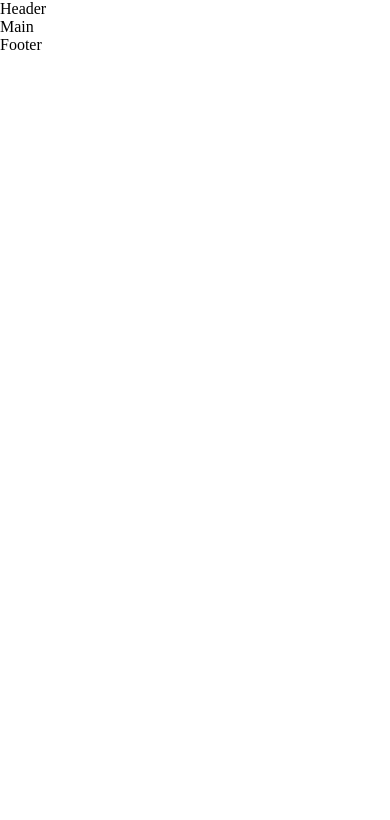
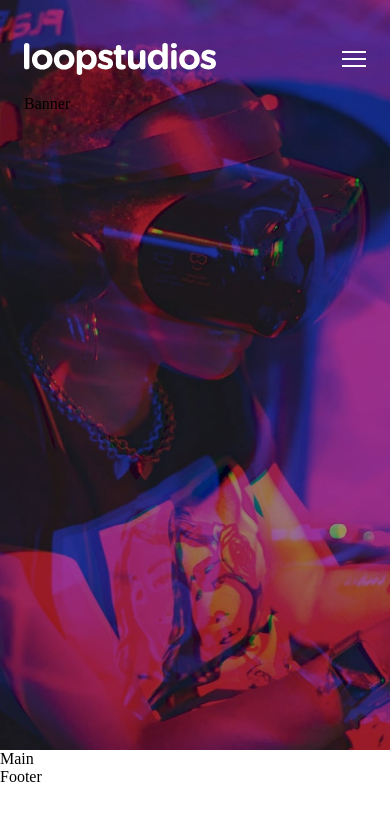
Before and after one commit to Mrcsbda/Web-Responsive-React, a React (Vite) app: page / in a window 390 px wide. Shown: the top 820 px of the page. Built offline with nearby package versions, Linux system fonts and the light colour scheme.

Commit message:
:sparkles: nav mobile

```diff
--- a/index.html
+++ b/index.html
@@ -4,7 +4,7 @@
     <meta charset="UTF-8" />
     <link rel="icon" type="image/svg+xml" href="/vite.svg" />
     <meta name="viewport" content="width=device-width, initial-scale=1.0" />
-    <title>Vite + React</title>
+    <title>Loopstudios</title>
   </head>
   <body>
     <div id="root"></div>
--- /dev/null
+++ b/src/components/banner/Banner.jsx
@@ -0,0 +1,9 @@
+import React from 'react'
+
+const Banner = () => {
+  return (
+    <div>Banner</div>
+  )
+}
+
+export default Banner
--- a/src/components/header/Header.jsx
+++ b/src/components/header/Header.jsx
@@ -1,8 +1,14 @@
 import React from 'react'
+import Nav from '../nav/Nav'
+import Banner from '../banner/Banner'
+import "./header.scss"
 
-const Header = () => {
+const Header = ({setMenuMobileActive}) => {
   return (
-    <div>Header</div>
+    <header className='header'>
+      <Nav setMenuMobileActive={setMenuMobileActive} />
+      <Banner />
+    </header>
   )
 }
 
--- /dev/null
+++ b/src/components/header/header.scss
@@ -0,0 +1,10 @@
+.header {
+    display: flex;
+    flex-direction: column;
+    gap: 1rem;
+    background-image: url(../../assets/images/mobile/image-hero.jpg);
+    background-size: cover;
+    height: 750px;
+    padding: 2.7rem 1.5rem;
+    position: relative;
+}
--- a/src/components/home/Home.jsx
+++ b/src/components/home/Home.jsx
@@ -1,13 +1,14 @@
-import React from 'react'
+import React, { useState } from 'react'
 import Header from '../header/Header'
 import Main from '../main/Main'
 import Footer from '../footer/Footer'
 import "./home.scss"
 
 const Home = () => {
+  const [menuMobileActive, setMenuMobileActive] = useState(false)
   return (
-    <div>
-        <Header />
+    <div className={menuMobileActive ? "active" : ""}>
+        <Header setMenuMobileActive={setMenuMobileActive}/>
         <Main />
         <Footer />
     </div>
--- a/src/components/home/home.scss
+++ b/src/components/home/home.scss
@@ -1 +1,6 @@
-@import "../../assets/styles/reset.scss"
+@import "../../assets/styles/reset.scss";
+
+.active {
+    position: fixed;
+    width: 100%;
+}
--- /dev/null
+++ b/src/components/nav/Nav.jsx
@@ -0,0 +1,77 @@
+import React, { useEffect, useState } from 'react'
+import menuIcon from "../../assets/images/icon-hamburger.svg"
+import closeIcon from "../../assets/images/icon-close.svg"
+import logo from "../../assets/images/logo.svg"
+import "./nav.scss"
+
+const Nav = ({ setMenuMobileActive }) => {
+    const [showDesktopMenu, setDesktopMenu] = useState(false)
+    const [showMobileMenu, setShowMobileMenu] = useState(false)
+    const menu = ["About", "Careers", "Events", "Products", "Support"]
+
+    useEffect(() => {
+        handleDesktopMenu()
+
+        window.addEventListener('resize', handleDesktopMenu);
+
+        return () => {
+            window.removeEventListener('resize', handleDesktopMenu);
+        };
+
+    }, [])
+
+    const handleDesktopMenu = () => {
+        const windowWidth = window.innerWidth;
+
+        if (windowWidth > 415) {
+            setDesktopMenu(true)
+        } else {
+            setDesktopMenu(false)
+        }
+    }
+
+    const handleMobileMenu = (boolean) => {
+        if (boolean) {
+            setShowMobileMenu(true)
+            setMenuMobileActive(true)
+        } else {
+            setShowMobileMenu(false)
+            setMenuMobileActive(false)
+        }
+    }
+
+    return (
+        <article className='nav'>
+            <figure className='nav__logo-container' >
+                <img src={logo} alt="" className='nav__logo' />
+            </figure>
+            <nav className='nav__container'>
+                <button
+                    onClick={() => { handleMobileMenu(true) }}
+                    className={showDesktopMenu ? "nav__open-mobile-menu hidden" : "nav__open-mobile-menu"}>
+                    <img src={menuIcon} alt="" />
+                </button>
+                <ul className={showDesktopMenu ? "nav__desktop-menu" : "nav__desktop-menu hidden"}>
+                    {
+                        menu.map((item, index) => (<li key={index + 1}>{item}</li>))
+                    }
+                </ul>
+                <section className={showMobileMenu ? "nav__mobile-menu" : "nav__mobile-menu hidden"}>
+                    <div className="nav__mobile-menu__header-container">
+                        <img src={logo} alt="" className='nav__logo' />
+                        <button onClick={() => { handleMobileMenu(false) }} className='nav__close-mobile-menu'>
+                            <img src={closeIcon} alt="" />
+                        </button>
+                    </div>
+                    <div className="nav__mobile-menu__items">
+                        {
+                            menu.map((item, index) => (<div key={index + 1} className="nav__mobile-menu__item">{item.toUpperCase()}</div>))
+                        }
+                    </div>
+                </section>
+            </nav>
+        </article>
+    )
+}
+
+export default Nav
--- /dev/null
+++ b/src/components/nav/nav.scss
@@ -0,0 +1,53 @@
+@import "../../assets/styles/variables.scss";
+
+@mixin buttons {
+    background-color: rgba(255, 255, 255, 0);
+    border: none;
+}
+
+.nav {
+    display: flex;
+    align-items: center;
+
+    justify-content: space-between;
+
+    &__open-mobile-menu {
+        @include buttons()
+    }
+
+    &__close-mobile-menu {
+        @include buttons()
+    }
+
+    &__mobile-menu {
+        position: absolute;
+        top: 0;
+        left: 0;
+        width: 100%;
+        height: 100vh;
+        background-color: black;
+        padding: 2.7rem 1.5rem;
+
+        &__header-container {
+            display: flex;
+            justify-content: space-between;
+            align-items: center;
+        }
+
+        &__items {
+            height: 100%;
+            color: white;
+            display: flex;
+            flex-direction: column;
+            justify-content: center;
+            font-size: 1.5rem;
+            gap: 1rem;
+            font-family: $font-josefin-sans;
+        }
+    }
+
+}
+
+.hidden {
+    display: none;
+}
```
